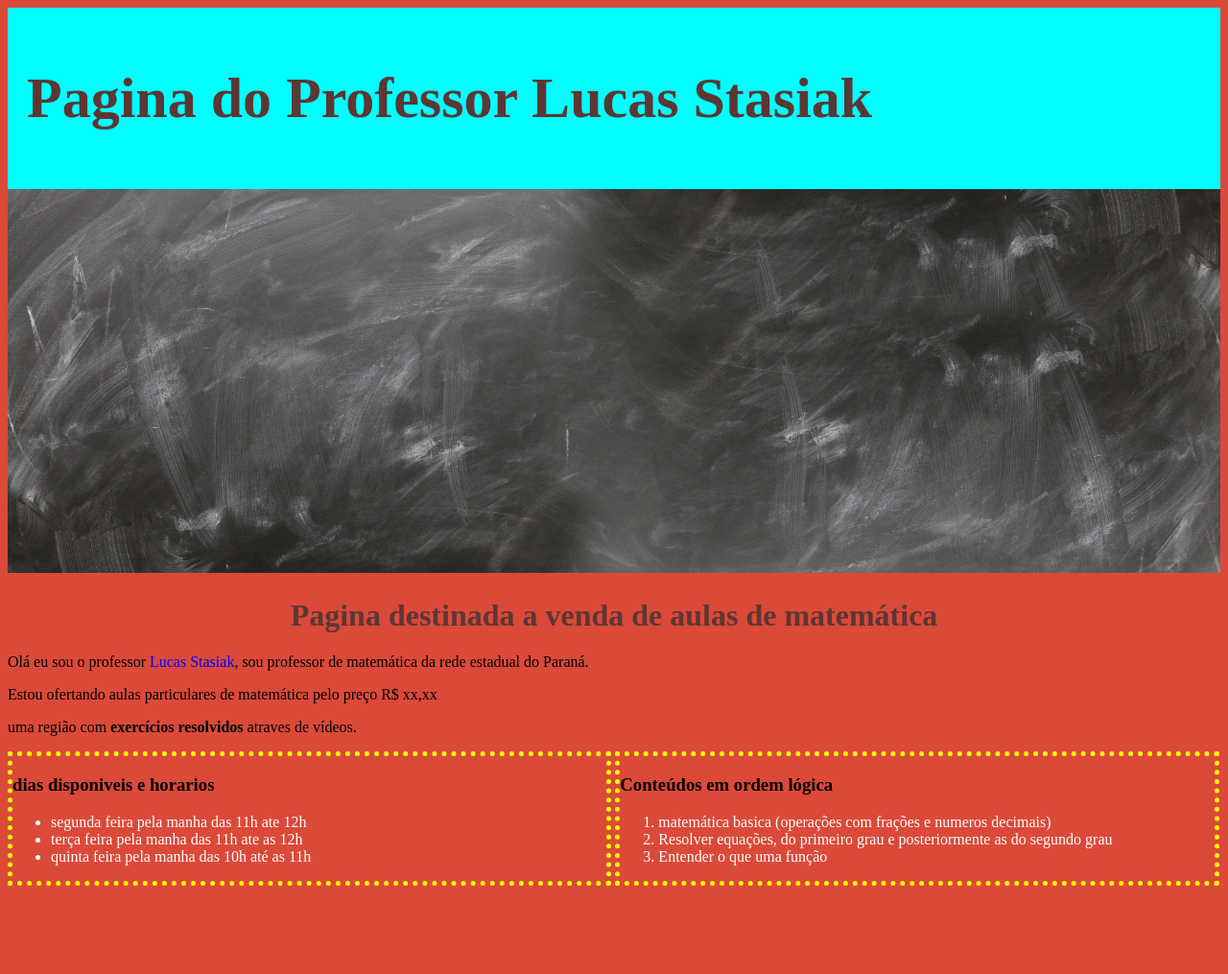
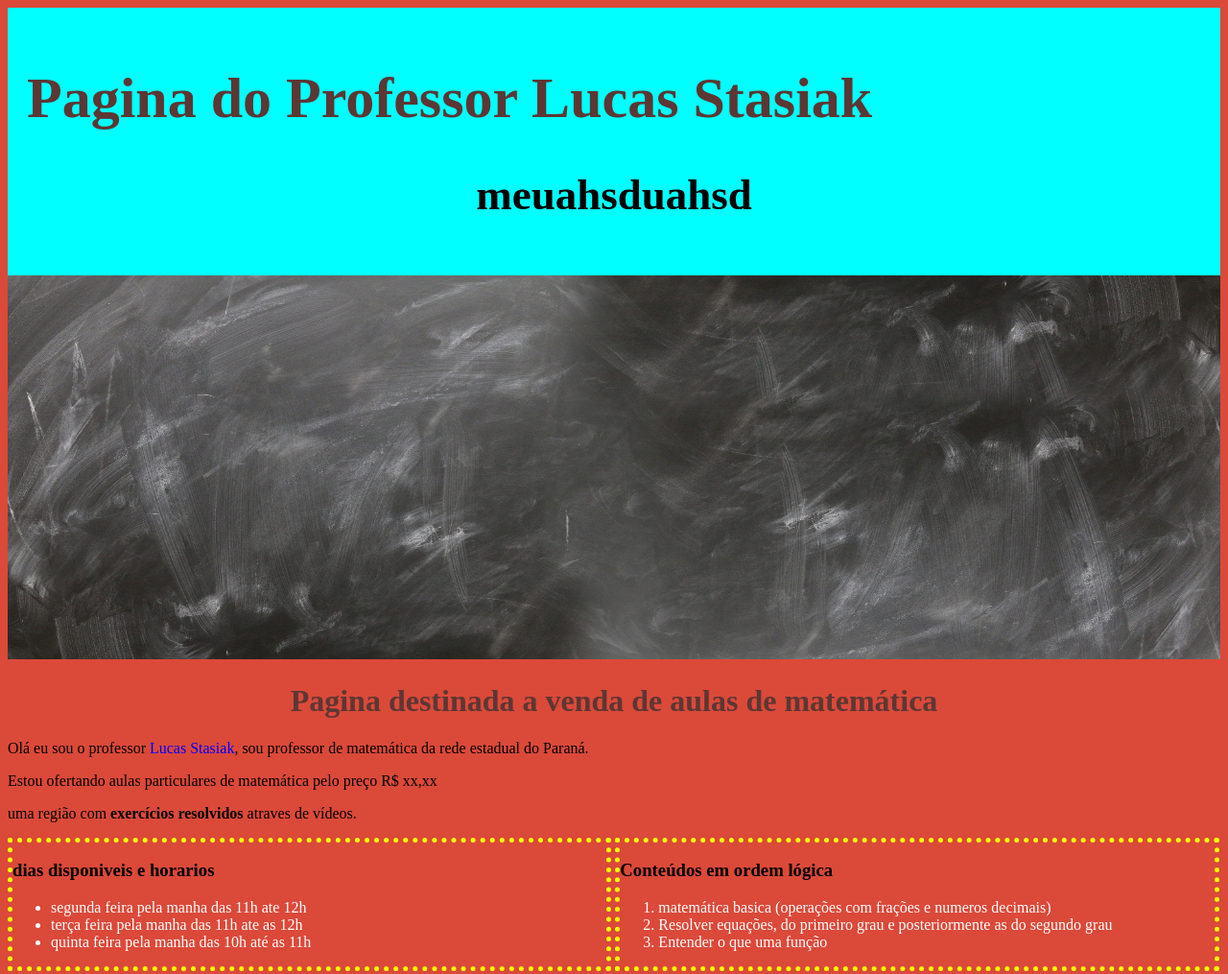
Before and after one commit to StasiakLucas/GE-ProgEM-TurmaX, a plain HTML site: page index.html in a window 1280 px wide. Shown: the whole page at 96% size. Before the commit the page ends 931 px from the top, so only its background shows below. Drawn offline with Linux system fonts and the light colour scheme.

Commit message:
atualizando

```diff
--- a/index.html
+++ b/index.html
@@ -16,6 +16,7 @@
   <header class="cabecalho">
 
     <h1>Pagina do Professor Lucas Stasiak</h1>
+    <h2>meuahsduahsd</h2>
 
   </header>
   <center>
```
